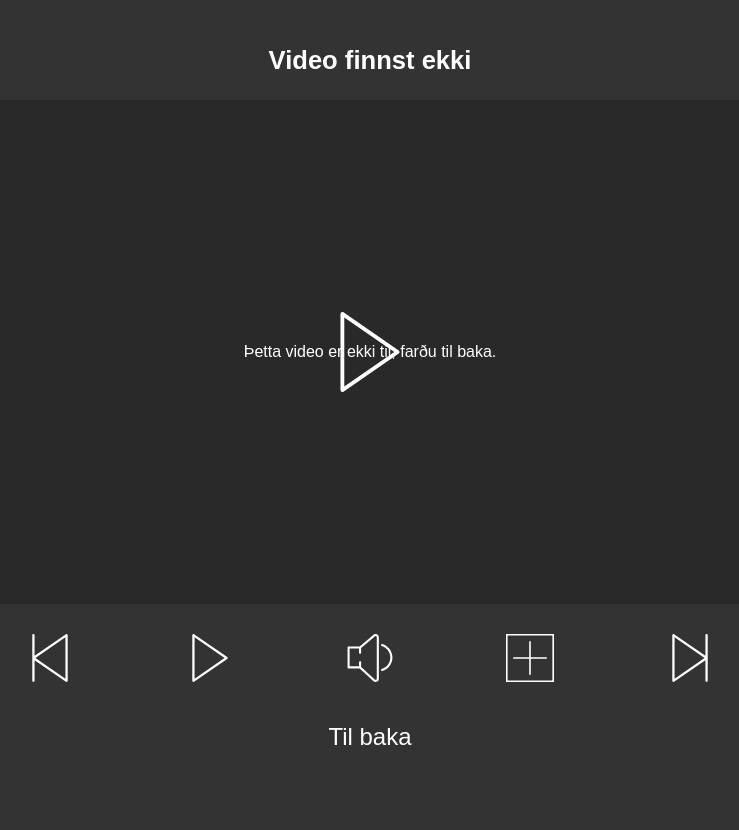
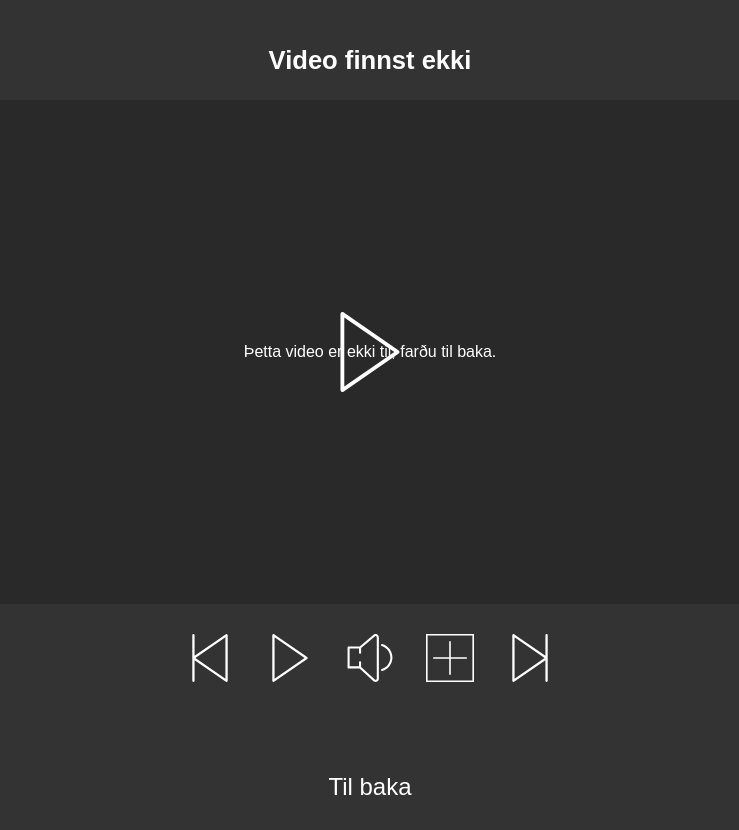
Before and after one commit to brynjaps/StortVerkefni2, a website: page myndband.html in a window 1280 px wide. Shown: the whole page, without its empty margins (270-1009 px from the left). Before the commit the page ends 800 px from the top, so only its background shows below. Drawn offline with nearby package versions, Linux system fonts and the light colour scheme; files that its build step writes are made by us from their sources.

Commit message:
buttons a myndband lagadir

```diff
--- a/style/myndband.scss
+++ b/style/myndband.scss
@@ -80,10 +80,15 @@ main {
   margin-right: auto;
   margin-left: auto;
   flex-direction: row;
+  justify-content: center;
 
   .button-container {
-    width: 20%;
+    width: 10%;
     cursor: pointer;
+
+    @media (max-width: 500px) {
+      margin: 10px;
+    }
 
     img {
       width: 100%;
@@ -107,3 +112,12 @@ main {
 html {
   padding: 20px;
 }
+
+.go-back {
+  margin-top: 50px;
+
+  @media (min-width: 1000px)
+  {
+    font-size: 10px;
+  }
+}
```
